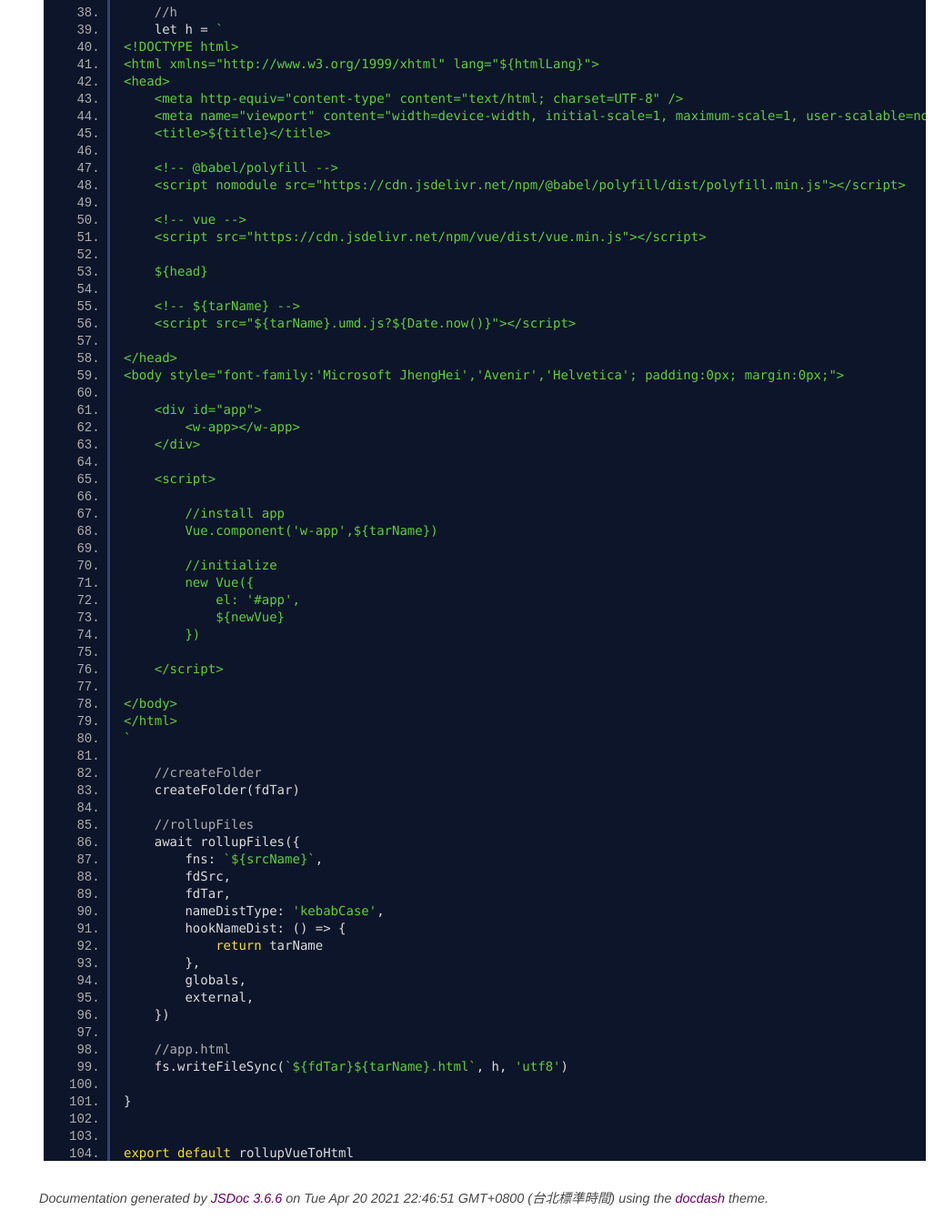
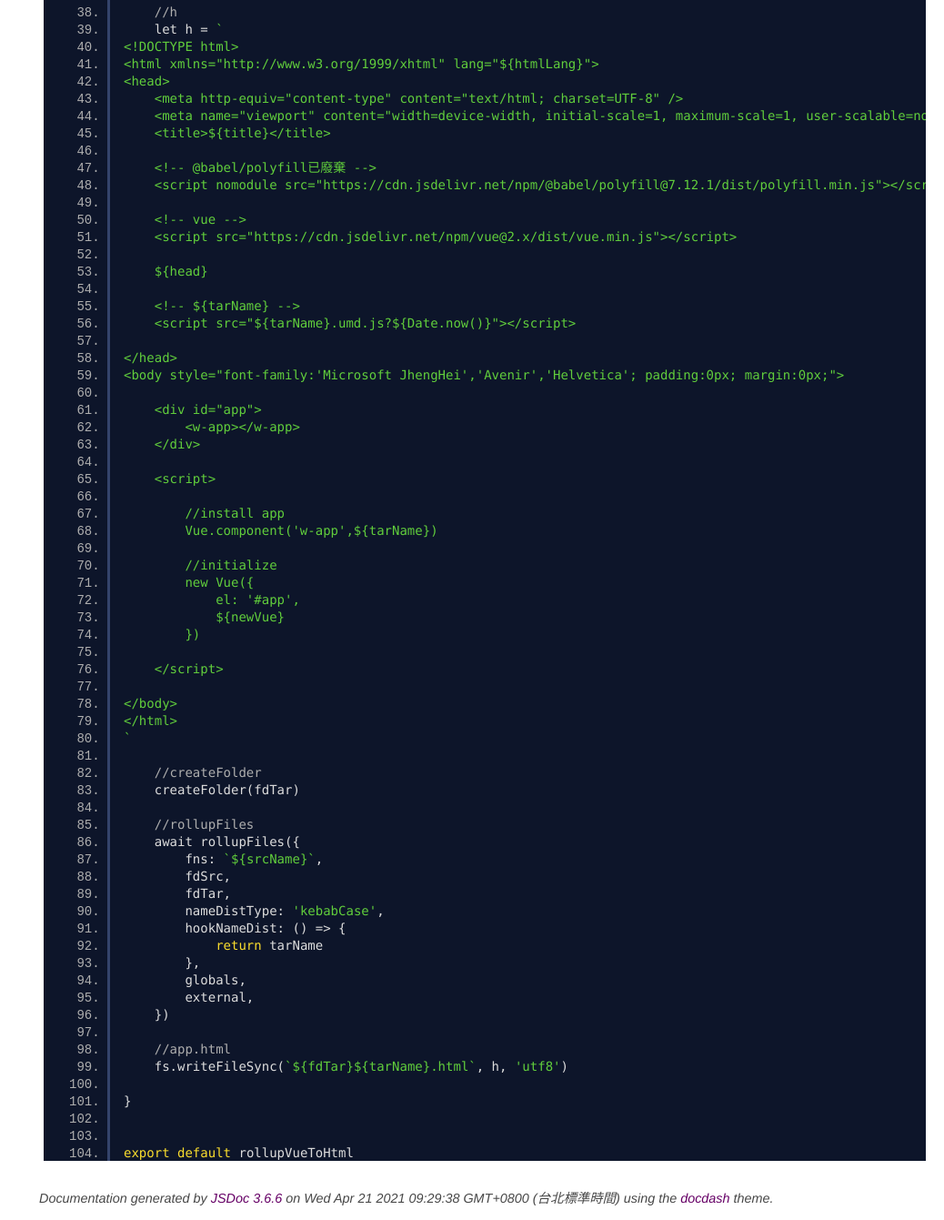
Before and after one commit to yuda-lyu/w-package-tools, a website: page docs/rollupVueToHtml.mjs.html in a window 1280 px wide. Shown: the part 858-2199 px from the top of the page at 91% size, without its empty margins (242-1280 px from the left). Drawn offline with Linux system fonts and the light colour scheme.

Commit message:
modify: use @babel/polyfill@7.12.1 in rollupVueToHtml

```diff
--- a/docs/rollupVueToHtml.mjs.html
+++ b/docs/rollupVueToHtml.mjs.html
@@ -88,11 +88,11 @@ async function rollupVueToHtml(src = './src/App.vue', tar = './docs/examples/app
     &lt;meta name="viewport" content="width=device-width, initial-scale=1, maximum-scale=1, user-scalable=no, minimal-ui">
     &lt;title>${title}&lt;/title>
 
-    &lt;!-- @babel/polyfill -->
-    &lt;script nomodule src="https://cdn.jsdelivr.net/npm/@babel/polyfill/dist/polyfill.min.js">&lt;/script>
+    &lt;!-- @babel/polyfill已廢棄 -->
+    &lt;script nomodule src="https://cdn.jsdelivr.net/npm/@babel/polyfill@7.12.1/dist/polyfill.min.js">&lt;/script>
 
     &lt;!-- vue -->
-    &lt;script src="https://cdn.jsdelivr.net/npm/vue/dist/vue.min.js">&lt;/script>
+    &lt;script src="https://cdn.jsdelivr.net/npm/vue@2.x/dist/vue.min.js">&lt;/script>
 
     ${head}
 
@@ -160,7 +160,7 @@ export default rollupVueToHtml
 <br class="clear">
 
 <footer>
-    Documentation generated by <a href="https://github.com/jsdoc3/jsdoc">JSDoc 3.6.6</a> on Tue Apr 20 2021 22:46:51 GMT+0800 (台北標準時間) using the <a href="https://github.com/clenemt/docdash">docdash</a> theme.
+    Documentation generated by <a href="https://github.com/jsdoc3/jsdoc">JSDoc 3.6.6</a> on Wed Apr 21 2021 09:29:38 GMT+0800 (台北標準時間) using the <a href="https://github.com/clenemt/docdash">docdash</a> theme.
 </footer>
 
 <script>prettyPrint();</script>
--- a/package.json
+++ b/package.json
@@ -1,6 +1,6 @@
 {
   "name": "w-package-tools",
-  "version": "1.0.41",
+  "version": "1.0.42",
   "description": "A tool for build packages.",
   "main": "dist/w-package-tools.umd.js",
   "dependencies": {
--- a/src/rollupVueToHtml.mjs
+++ b/src/rollupVueToHtml.mjs
@@ -44,11 +44,11 @@ async function rollupVueToHtml(src = './src/App.vue', tar = './docs/examples/app
     <meta name="viewport" content="width=device-width, initial-scale=1, maximum-scale=1, user-scalable=no, minimal-ui">
     <title>${title}</title>
 
-    <!-- @babel/polyfill -->
-    <script nomodule src="https://cdn.jsdelivr.net/npm/@babel/polyfill/dist/polyfill.min.js"></script>
+    <!-- @babel/polyfill已廢棄 -->
+    <script nomodule src="https://cdn.jsdelivr.net/npm/@babel/polyfill@7.12.1/dist/polyfill.min.js"></script>
 
     <!-- vue -->
-    <script src="https://cdn.jsdelivr.net/npm/vue/dist/vue.min.js"></script>
+    <script src="https://cdn.jsdelivr.net/npm/vue@2.x/dist/vue.min.js"></script>
 
     ${head}
 
```
Also changed, not shown: docs/addVersion.mjs.html (+1 -1 lines), docs/cleanFolder.mjs.html (+1 -1 lines), docs/createFolder.mjs.html (+1 -1 lines), docs/deleteFolder.mjs.html (+1 -1 lines), docs/getFiles.mjs.html (+1 -1 lines), docs/getPks.mjs.html (+1 -1 lines), docs/getReadme.mjs.html (+1 -1 lines), docs/global.html (+1 -1 lines), docs/index.html (+1 -1 lines), docs/modifyReadme.mjs.html (+1 -1 lines), docs/pmSeries.mjs.html (+1 -1 lines), docs/rollupFile.mjs.html (+1 -1 lines), docs/rollupFiles.mjs.html (+1 -1 lines), docs/setPks.mjs.html (+1 -1 lines).
